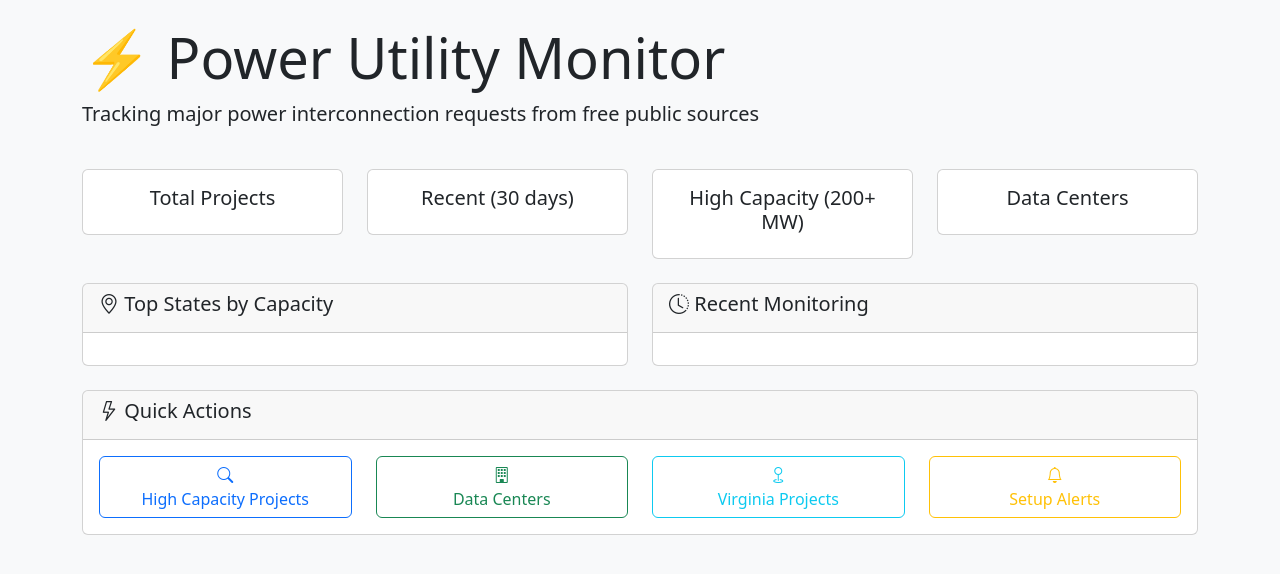
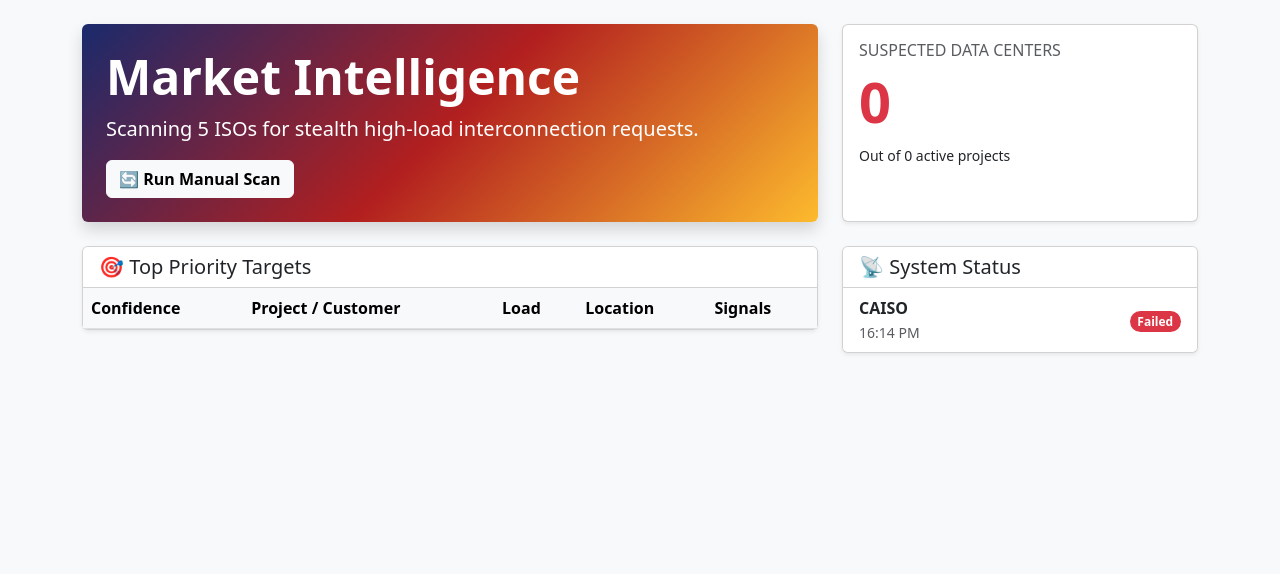
Before and after one commit to andymedici/power-utility-monitor, a Flask app: page / in a window 1280 px wide. Shown: the part 56-630 px from the top of the page. Run offline with Flask 3, Linux system fonts and the light colour scheme; data comes from the database, SQL or seed files in the repository; data that the repository does not hold is empty.

Commit message:
Update index.html

```diff
--- a/templates/index.html
+++ b/templates/index.html
@@ -2,114 +2,90 @@
 
 {% block content %}
 <div class="row mb-4">
-    <div class="col">
-        <h1 class="display-4">⚡ Power Utility Monitor</h1>
-        <p class="lead">Tracking major power interconnection requests from free public sources</p>
-    </div>
-</div>
-
-<div class="row mb-4">
-    <div class="col-md-3">
-        <div class="card metric-card text-center">
-            <div class="card-body">
-                <h5>Total Projects</h5>
-                <h2>{{ total_requests }}</h2>
+    <div class="col-md-8">
+        <div class="card bg-hunter border-0 shadow">
+            <div class="card-body p-4">
+                <h1 class="display-5 fw-bold">Market Intelligence</h1>
+                <p class="lead">Scanning 5 ISOs for stealth high-load interconnection requests.</p>
+                <form action="/trigger" method="POST">
+                    <button class="btn btn-light fw-bold">🔄 Run Manual Scan</button>
+                </form>
             </div>
         </div>
     </div>
-    <div class="col-md-3">
-        <div class="card metric-card text-center">
+    <div class="col-md-4">
+        <div class="card shadow-sm h-100">
             <div class="card-body">
-                <h5>Recent (30 days)</h5>
-                <h2>{{ recent_requests }}</h2>
-            </div>
-        </div>
-    </div>
-    <div class="col-md-3">
-        <div class="card metric-card text-center">
-            <div class="card-body">
-                <h5>High Capacity (200+ MW)</h5>
-                <h2>{{ high_capacity }}</h2>
-            </div>
-        </div>
-    </div>
-    <div class="col-md-3">
-        <div class="card metric-card text-center">
-            <div class="card-body">
-                <h5>Data Centers</h5>
-                <h2>{{ datacenter_requests }}</h2>
+                <h6 class="text-muted text-uppercase">Suspected Data Centers</h6>
+                <h2 class="display-4 fw-bold text-danger">{{ suspected_dc }}</h2>
+                <small>Out of {{ total }} active projects</small>
             </div>
         </div>
     </div>
 </div>
 
 <div class="row">
-    <div class="col-md-6">
-        <div class="card">
-            <div class="card-header">
-                <h5><i class="bi bi-geo-alt"></i> Top States by Capacity</h5>
+    <div class="col-md-8">
+        <div class="card shadow-sm">
+            <div class="card-header bg-white">
+                <h5 class="mb-0">🎯 Top Priority Targets</h5>
             </div>
-            <div class="card-body">
-                {% for state in top_states %}
-                <div class="d-flex justify-content-between mb-2">
-                    <span><strong>{{ state.state or 'Unknown' }}</strong> ({{ state.count }} projects)</span>
-                    <span class="badge bg-primary">{{ "%.0f"|format(state.total_capacity or 0) }} MW</span>
-                </div>
-                {% endfor %}
+            <div class="table-responsive">
+                <table class="table table-hover mb-0">
+                    <thead class="table-light">
+                        <tr>
+                            <th>Confidence</th>
+                            <th>Project / Customer</th>
+                            <th>Load</th>
+                            <th>Location</th>
+                            <th>Signals</th>
+                        </tr>
+                    </thead>
+                    <tbody>
+                        {% for p in top_hunters %}
+                        <tr>
+                            <td>
+                                <span class="badge {% if p.hunter_score > 70 %}bg-danger{% elif p.hunter_score > 40 %}bg-warning text-dark{% else %}bg-success{% endif %}">
+                                    {{ p.hunter_score }}%
+                                </span>
+                            </td>
+                            <td>
+                                <strong>{{ p.project_name }}</strong><br>
+                                <small class="text-muted">{{ p.customer }}</small>
+                            </td>
+                            <td>{{ "%.0f"|format(p.capacity_mw) }} MW</td>
+                            <td>{{ p.county }}, {{ p.state }}</td>
+                            <td><small>{{ p.hunter_notes }}</small></td>
+                        </tr>
+                        {% endfor %}
+                    </tbody>
+                </table>
             </div>
         </div>
     </div>
 
-    <div class="col-md-6">
-        <div class="card">
-            <div class="card-header">
-                <h5><i class="bi bi-clock-history"></i> Recent Monitoring</h5>
+    <div class="col-md-4">
+        <div class="card shadow-sm">
+            <div class="card-header bg-white">
+                <h5 class="mb-0">📡 System Status</h5>
             </div>
-            <div class="card-body">
-                {% for run in recent_runs %}
-                <div class="d-flex justify-content-between mb-2">
+            <ul class="list-group list-group-flush">
+                {% for log in logs %}
+                <li class="list-group-item d-flex justify-content-between align-items-center">
                     <div>
-                        <small class="text-muted">{{ run.run_date.strftime('%Y-%m-%d %H:%M') }}</small><br>
-                        {{ run.requests_stored }} stored, {{ run.sources_checked }} sources
+                        <strong>{{ log.iso }}</strong><br>
+                        <small class="text-muted">{{ log.run_date.strftime('%H:%M %p') }}</small>
                     </div>
-                    <span class="badge bg-success">{{ run.status }}</span>
-                </div>
+                    <div class="text-end">
+                        {% if log.status == 'Success' %}
+                        <span class="badge bg-success rounded-pill">{{ log.projects_found }} items</span>
+                        {% else %}
+                        <span class="badge bg-danger rounded-pill">Failed</span>
+                        {% endif %}
+                    </div>
+                </li>
                 {% endfor %}
-            </div>
-        </div>
-    </div>
-</div>
-
-<div class="row mt-4">
-    <div class="col">
-        <div class="card">
-            <div class="card-header">
-                <h5><i class="bi bi-lightning"></i> Quick Actions</h5>
-            </div>
-            <div class="card-body">
-                <div class="row text-center">
-                    <div class="col-md-3">
-                        <a href="{{ url_for('projects', min_capacity=200) }}" class="btn btn-outline-primary w-100">
-                            <i class="bi bi-search"></i><br>High Capacity Projects
-                        </a>
-                    </div>
-                    <div class="col-md-3">
-                        <a href="{{ url_for('projects', project_type='datacenter') }}" class="btn btn-outline-success w-100">
-                            <i class="bi bi-building"></i><br>Data Centers
-                        </a>
-                    </div>
-                    <div class="col-md-3">
-                        <a href="{{ url_for('projects', state='VA') }}" class="btn btn-outline-info w-100">
-                            <i class="bi bi-geo"></i><br>Virginia Projects
-                        </a>
-                    </div>
-                    <div class="col-md-3">
-                        <a href="{{ url_for('alerts') }}" class="btn btn-outline-warning w-100">
-                            <i class="bi bi-bell"></i><br>Setup Alerts
-                        </a>
-                    </div>
-                </div>
-            </div>
+            </ul>
         </div>
     </div>
 </div>
```
